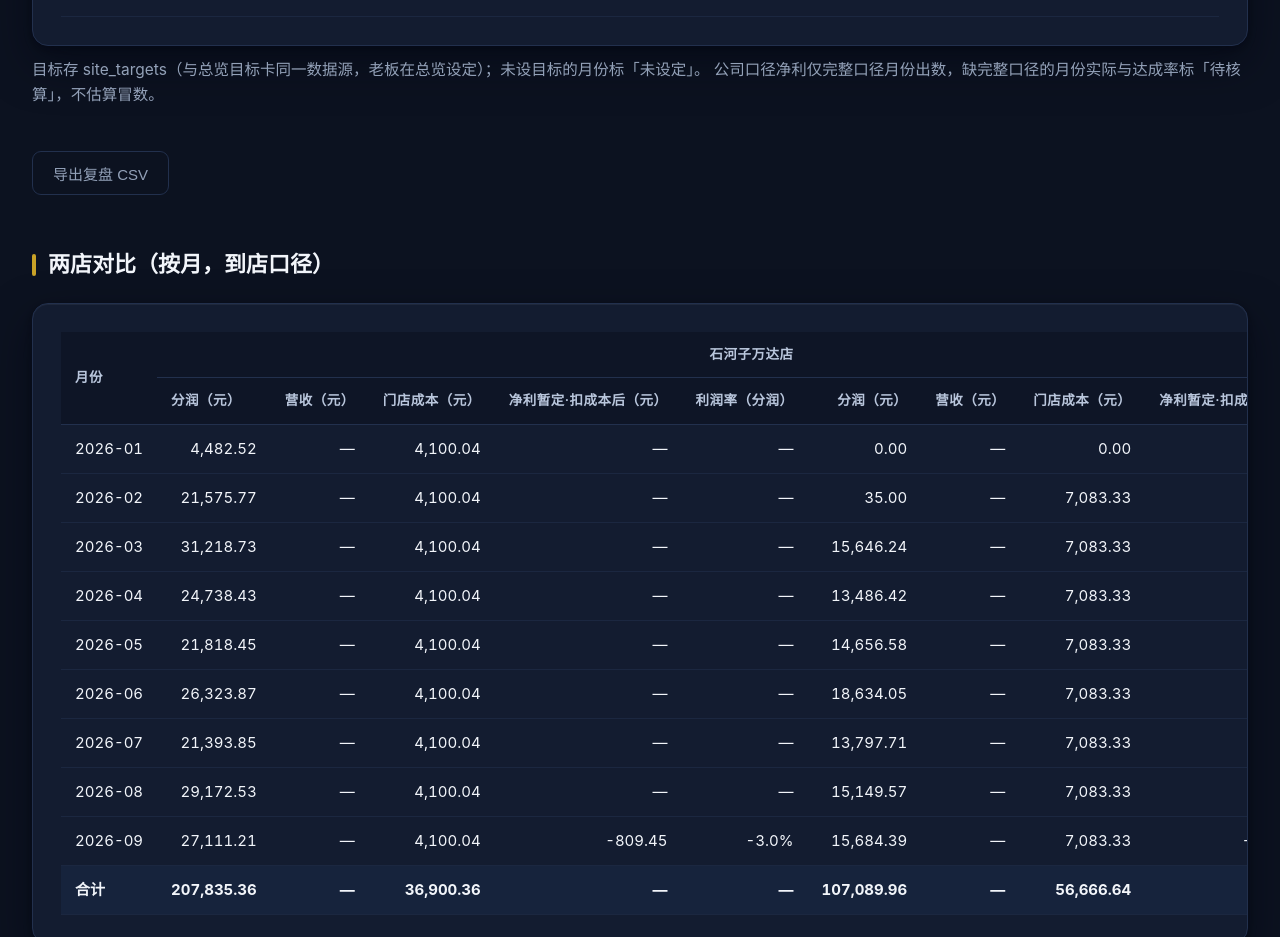
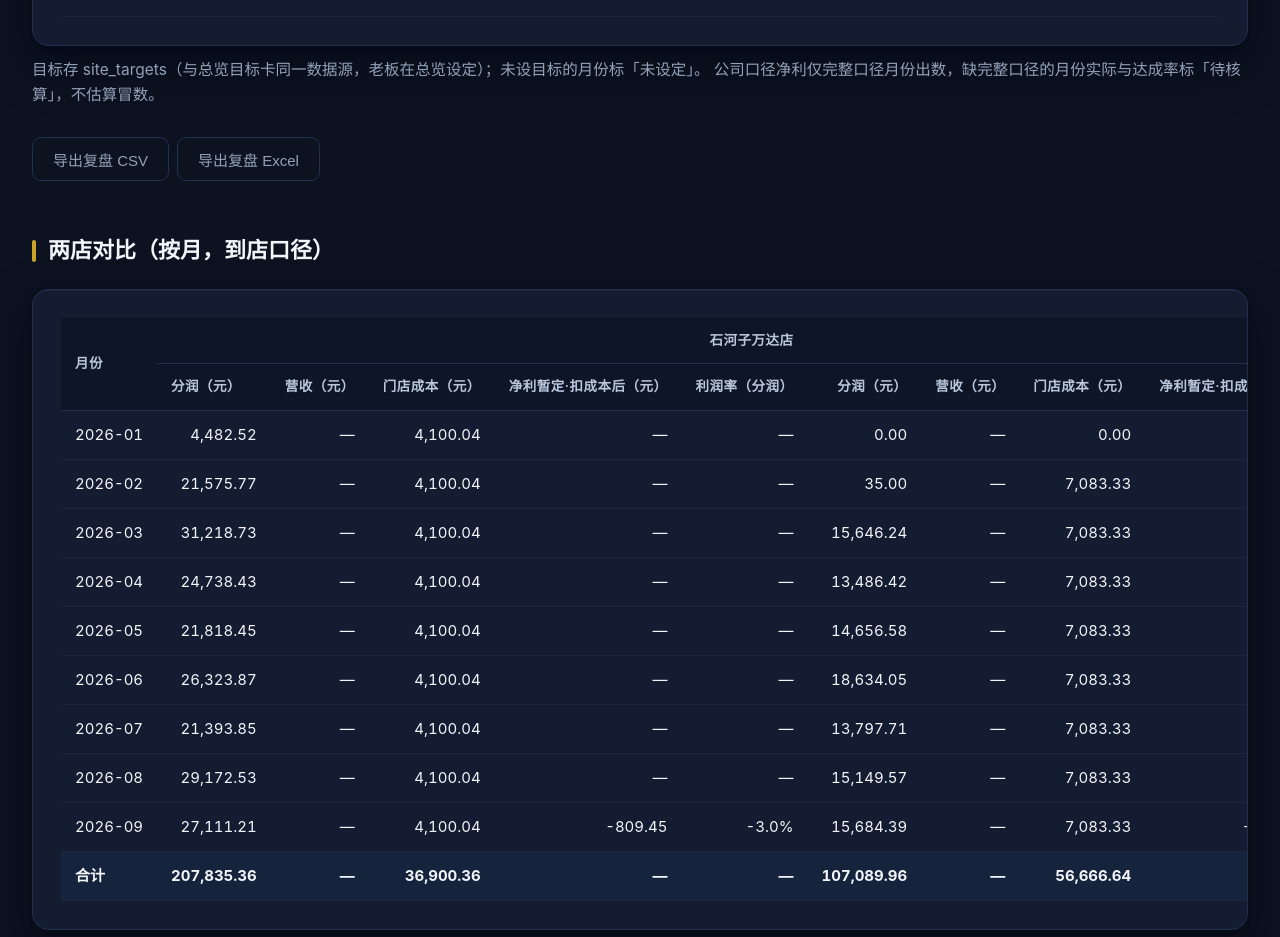
Before and after one commit to mzq1819341343-ux/jucheng-admin-web, a Next.js app: page /business/aihuishou/reports in a window 1280 px wide. Shown: the part 2600-3537 px from the top of the page. Built offline with nearby package versions, Linux system fonts and the light colour scheme; no server answers; the database is empty.

Commit message:
指令60-A4 复盘Excel导出：TargetReviewExport在CSV外补Excel(.xls)按钮，复用lib/excel.ts downloadExcel与同一rowCells格式化（与CSV同源同口径）；audit-staff增店员absent「导出复盘 Excel」148→149；演示态脚本比对Excel内容与页面27行×6列逐格一致

```diff
--- a/components/TargetReviewExport.tsx
+++ b/components/TargetReviewExport.tsx
@@ -1,31 +1,36 @@
 "use client";
 
 import type { TargetReviewRow } from "@/lib/targets";
+import { downloadExcel } from "@/lib/excel";
 
 /**
- * 目标达成复盘 CSV 导出（指令59 A5）：与报表页复盘表格同一份行数据
- * （lib/targets.ts buildTargetReviewRows），仅敏感角色渲染（页面侧整节
- * 仅敏感角色，店员无此按钮，见 audit-staff 断言）。
+ * 目标达成复盘导出（指令59 A5 CSV、指令60 A4 补 Excel）：与报表页复盘表格
+ * 同一份行数据（lib/targets.ts buildTargetReviewRows），CSV 与 Excel 共用
+ * 同一格式化口径（rowCells），仅敏感角色渲染（页面侧整节仅敏感角色，
+ * 店员无此二按钮，见 audit-staff 断言）。
  * 金额列输出纯数字（2 位小数）便于 Excel 再算；缺目标/缺实际留空，
  * 状态列保留「未设定 / 待核算 / 已达成 / 未达成」口径字样。
  */
+const HEADERS = ["月份", "口径", "目标", "实际", "达成率", "状态"];
+
+function cellOf(r: TargetReviewRow, v: number | null): string {
+  return v === null ? "" : r.metric === "orders" ? String(Math.round(v)) : v.toFixed(2);
+}
+
+function rowCells(r: TargetReviewRow): string[] {
+  return [
+    r.month,
+    r.metricLabel,
+    cellOf(r, r.targetValue),
+    cellOf(r, r.actual),
+    r.rate === null ? "" : `${r.rate.toFixed(1)}%`,
+    r.status,
+  ];
+}
+
 export default function TargetReviewExport({ rows }: { rows: TargetReviewRow[] }) {
   function exportCsv() {
-    const cell = (r: TargetReviewRow, v: number | null) =>
-      v === null ? "" : r.metric === "orders" ? String(Math.round(v)) : v.toFixed(2);
-    const lines = [
-      ["月份", "口径", "目标", "实际", "达成率", "状态"].join(","),
-      ...rows.map((r) =>
-        [
-          r.month,
-          r.metricLabel,
-          cell(r, r.targetValue),
-          cell(r, r.actual),
-          r.rate === null ? "" : `${r.rate.toFixed(1)}%`,
-          r.status,
-        ].join(",")
-      ),
-    ];
+    const lines = [HEADERS.join(","), ...rows.map((r) => rowCells(r).join(","))];
     const blob = new Blob(["\uFEFF" + lines.join("\n")], { type: "text/csv;charset=utf-8" });
     const url = URL.createObjectURL(blob);
     const a = document.createElement("a");
@@ -35,10 +40,19 @@ export default function TargetReviewExport({ rows }: { rows: TargetReviewRow[] }
     URL.revokeObjectURL(url);
   }
 
+  function exportExcel() {
+    downloadExcel("目标达成复盘.xls", "目标达成复盘", HEADERS, rows.map(rowCells));
+  }
+
   if (rows.length === 0) return null;
   return (
-    <button type="button" className="btn btn-ghost" style={{ marginTop: 14 }} onClick={exportCsv}>
-      导出复盘 CSV
-    </button>
+    <div style={{ marginTop: 14, display: "flex", gap: 8, flexWrap: "wrap" }}>
+      <button type="button" className="btn btn-ghost" onClick={exportCsv}>
+        导出复盘 CSV
+      </button>
+      <button type="button" className="btn btn-ghost" onClick={exportExcel}>
+        导出复盘 Excel
+      </button>
+    </div>
   );
 }
```
